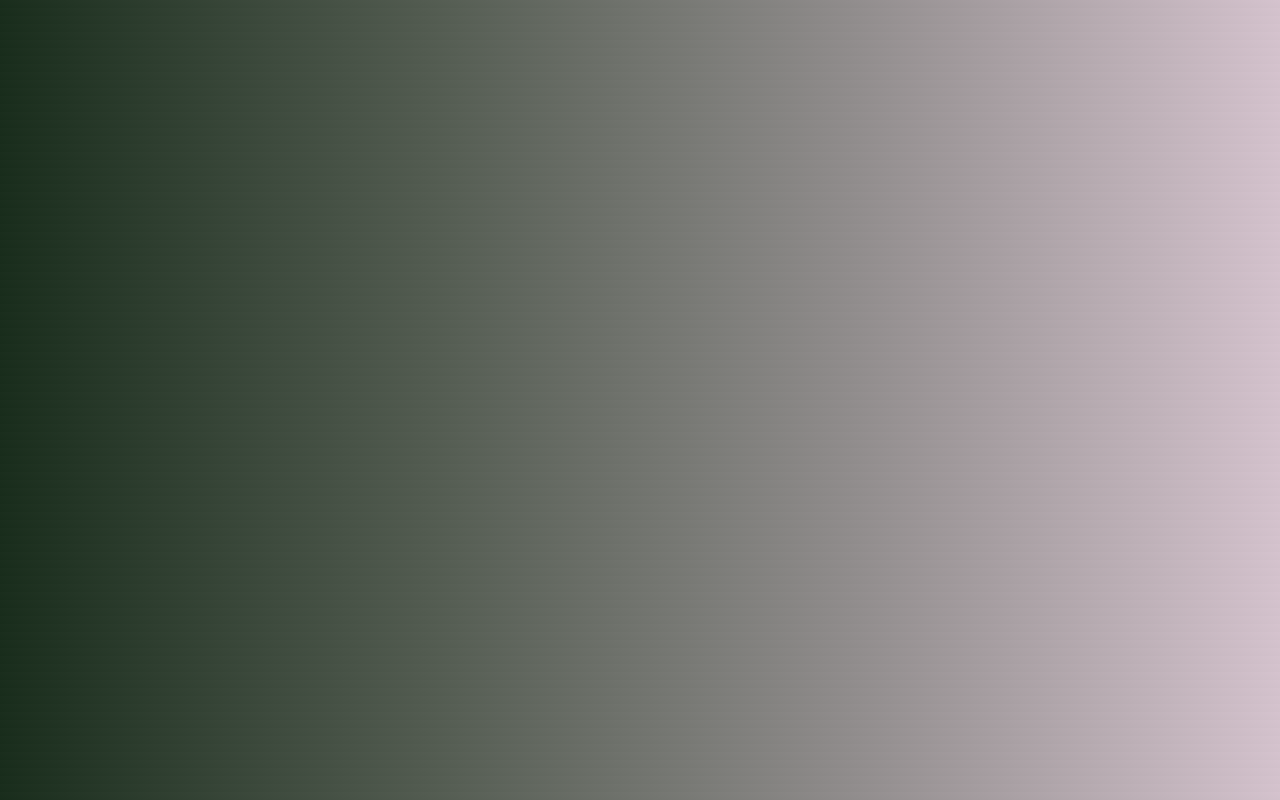
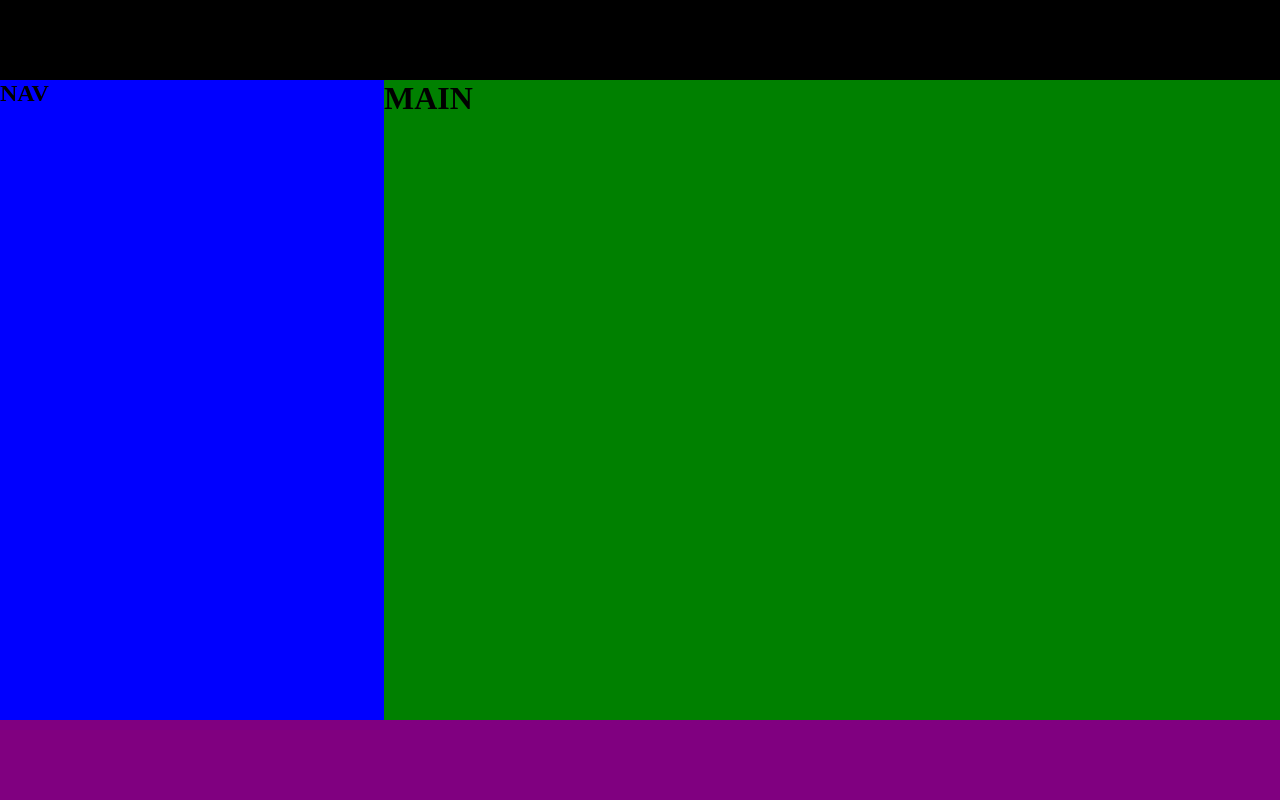
Before and after one commit to JbRodrigues/Portifolio, a plain HTML site: page site-portifolio/index.html in a window 1280 px wide. Drawn offline with Linux system fonts and the light colour scheme.

Commit message:
Structure Updates
important updates on main structure of the page

```diff
--- a/site-portifolio/estilos.css
+++ b/site-portifolio/estilos.css
@@ -1,20 +1,40 @@
 * {
+    padding: 0%;
+    margin: 0%;
     box-sizing: border-box;
 }
 
-body {
-    background-image: linear-gradient(25deg, #182c1b, #525b50, #918d8d, #d5c3ce);
-    color: black;
+
+.container {
+    width: 100vw;
+    display: grid;
+    grid-template-columns: 1fr 1fr;
+    grid-template-rows: 10vh 80vh 10vh;
+    grid-template-areas:
+        "header header"
+        "nav       main"
+        "footer footer";
 }
 
-.main{
 
+main {
+    grid-area: main;
+    background: green;
+    width: 70vw;
 }
 
-.menu{
-
+nav {
+    grid-area: nav;
+    background-color: blue;
+    width: 30vw;
 }
 
-.photo{
+header {
+    grid-area: header;
+    background-color: black;
+}
 
+footer {
+    grid-area: footer;
+    background-color: purple;
 }
--- a/site-portifolio/index.html
+++ b/site-portifolio/index.html
@@ -10,17 +10,24 @@
 </head>
 
 <body>
+    <div class="container">
 
-    <div class="main">
-        <div>
+        <header>
 
-        </div>
+        </header>
+
+        <main>
+            <h1>MAIN</h1>
+        </main>
+
+        <nav>
+            <h1>NAV</h1>
+        </nav>
+
+        <footer>
+
+        </footer>
     </div>
-
-    <div class="menu">
-
-    </div>
-
 </body>
 
 </html>
```
